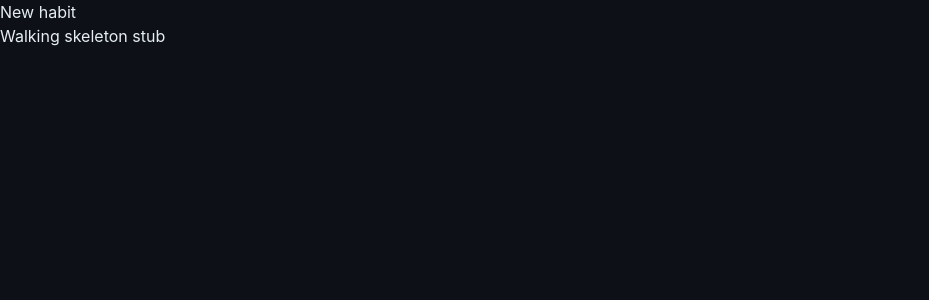
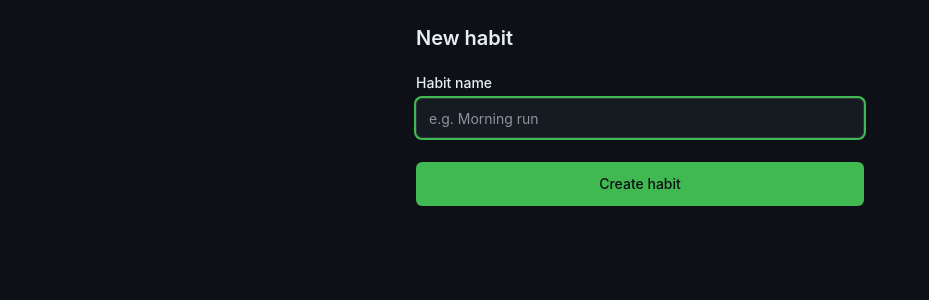
Before and after one commit to entr0phy4/habit-tracker, a React (Vite) app: page /habits/new in a window 1280 px wide. Shown: the top 300 px of the page, without its empty margins (0-929 px from the left). Built offline with nearby package versions, Linux system fonts and the light colour scheme.

Commit message:
feat(01-01): conectar Today y Create al walking skeleton
- Implementa hooks useTodayHabits, useToggleCompletion y useCreateHabit
- Añade TodayPage con lista, empty state, FAB y HabitRow con toggle
- HabitNewPage crea hábito diario y navega a Today; test de integración GREEN

```diff
--- /dev/null
+++ b/src/components/habits/FloatingAddButton.tsx
@@ -0,0 +1,19 @@
+import { Plus } from 'lucide-react';
+import { useNavigate } from 'react-router';
+import { Button } from '@/components/ui/button';
+
+export function FloatingAddButton() {
+  const navigate = useNavigate();
+
+  return (
+    <Button
+      type="button"
+      size="icon"
+      aria-label="Add habit"
+      className="fixed bottom-4 right-4 z-50 h-14 w-14 rounded-full shadow-lg"
+      onClick={() => navigate('/habits/new')}
+    >
+      <Plus className="h-6 w-6" />
+    </Button>
+  );
+}
--- /dev/null
+++ b/src/components/habits/HabitRow.tsx
@@ -0,0 +1,30 @@
+import { cn } from '@/lib/utils';
+import type { Habit } from '@/domain/types';
+
+interface HabitRowProps {
+  habit: Habit;
+  isCompleted: boolean;
+  onToggle: () => void;
+}
+
+export function HabitRow({ habit, isCompleted, onToggle }: HabitRowProps) {
+  return (
+    <button
+      type="button"
+      className={cn(
+        'flex min-h-11 w-full items-center rounded-lg border border-border px-4 py-3 text-left transition-transform active:scale-[0.98]',
+        isCompleted ? 'bg-muted' : 'bg-card hover:bg-[#1c2128]',
+      )}
+      onClick={() => onToggle()}
+    >
+      <span
+        className={cn(
+          'truncate text-sm',
+          isCompleted && 'text-muted-foreground line-through',
+        )}
+      >
+        {habit.name}
+      </span>
+    </button>
+  );
+}
--- /dev/null
+++ b/src/components/layout/AppShell.tsx
@@ -0,0 +1,17 @@
+import type { ReactNode } from 'react';
+
+interface AppShellProps {
+  title: string;
+  children: ReactNode;
+}
+
+export function AppShell({ title, children }: AppShellProps) {
+  return (
+    <div className="min-h-dvh bg-background text-foreground">
+      <header className="mx-auto flex w-full max-w-[480px] items-center px-4 py-6">
+        <h1 className="text-xl font-semibold">{title}</h1>
+      </header>
+      <main className="mx-auto w-full max-w-[480px] px-4 pb-16">{children}</main>
+    </div>
+  );
+}
--- /dev/null
+++ b/src/hooks/useCreateHabit.ts
@@ -0,0 +1,14 @@
+import { useCallback } from 'react';
+import type { Frequency, Habit } from '@/domain/types';
+import { habitRepository } from '@/infrastructure/habitRepository';
+
+export function useCreateHabit() {
+  const create = useCallback(
+    async (data: { name: string; frequency: Frequency }): Promise<Habit> => {
+      return habitRepository.create(data);
+    },
+    [],
+  );
+
+  return { create };
+}
--- /dev/null
+++ b/src/hooks/useTodayHabits.ts
@@ -0,0 +1,22 @@
+import { useLiveQuery } from 'dexie-react-hooks';
+import { getLocalDateString } from '@/domain/dates';
+import { isDueOnDate } from '@/domain/schedule';
+import { db } from '@/infrastructure/db';
+
+export function useTodayHabits() {
+  const today = getLocalDateString(new Date());
+
+  return useLiveQuery(async () => {
+    const habits = await db.habits
+      .filter((habit) => !habit.archived && isDueOnDate(habit.frequency, today))
+      .toArray();
+
+    const completions = await db.completions.where('date').equals(today).toArray();
+    const completedIds = new Set(completions.map((completion) => completion.habitId));
+
+    return habits.map((habit) => ({
+      habit,
+      isCompleted: completedIds.has(habit.id),
+    }));
+  }, [today]);
+}
--- /dev/null
+++ b/src/hooks/useToggleCompletion.ts
@@ -0,0 +1,12 @@
+import { useCallback } from 'react';
+import { getLocalDateString } from '@/domain/dates';
+import { completionRepository } from '@/infrastructure/completionRepository';
+
+export function useToggleCompletion() {
+  const toggle = useCallback(async (habitId: string, date?: string) => {
+    const targetDate = date ?? getLocalDateString(new Date());
+    await completionRepository.toggle(habitId, targetDate);
+  }, []);
+
+  return { toggle };
+}
--- a/src/pages/HabitNewPage.tsx
+++ b/src/pages/HabitNewPage.tsx
@@ -1,8 +1,55 @@
+import { type FormEvent, useState } from 'react';
+import { useNavigate } from 'react-router';
+import { Button } from '@/components/ui/button';
+import { Input } from '@/components/ui/input';
+import { Label } from '@/components/ui/label';
+import { AppShell } from '@/components/layout/AppShell';
+import { useCreateHabit } from '@/hooks/useCreateHabit';
+
 export function HabitNewPage() {
+  const navigate = useNavigate();
+  const { create } = useCreateHabit();
+  const [name, setName] = useState('');
+  const [error, setError] = useState<string | null>(null);
+
+  async function handleSubmit(event: FormEvent<HTMLFormElement>) {
+    event.preventDefault();
+    setError(null);
+
+    try {
+      await create({
+        name,
+        frequency: { type: 'daily' },
+      });
+      navigate('/');
+    } catch (submitError) {
+      setError(
+        submitError instanceof Error
+          ? submitError.message
+          : 'Enter a habit name to continue.',
+      );
+    }
+  }
+
   return (
-    <main>
-      <h1>New habit</h1>
-      <p>Walking skeleton stub</p>
-    </main>
+    <AppShell title="New habit">
+      <form className="flex flex-col gap-6" onSubmit={(event) => void handleSubmit(event)}>
+        <div className="flex flex-col gap-2">
+          <Label htmlFor="habit-name">Habit name</Label>
+          <Input
+            id="habit-name"
+            value={name}
+            onChange={(event) => setName(event.target.value)}
+            placeholder="e.g. Morning run"
+            maxLength={100}
+            autoFocus
+          />
+          {error ? <p className="text-sm text-destructive">{error}</p> : null}
+        </div>
+        <Button type="submit" size="lg" className="min-h-11">
+          Create habit
+        </Button>
+      </form>
+    </AppShell>
   );
 }
--- a/src/pages/TodayPage.tsx
+++ b/src/pages/TodayPage.tsx
@@ -1,8 +1,42 @@
+import { AppShell } from '@/components/layout/AppShell';
+import { FloatingAddButton } from '@/components/habits/FloatingAddButton';
+import { HabitRow } from '@/components/habits/HabitRow';
+import { useTodayHabits } from '@/hooks/useTodayHabits';
+import { useToggleCompletion } from '@/hooks/useToggleCompletion';
+
 export function TodayPage() {
+  const todayHabits = useTodayHabits();
+  const { toggle } = useToggleCompletion();
+
+  if (todayHabits === undefined) {
+    return null;
+  }
+
   return (
-    <main>
-      <h1>Today</h1>
-      <p>Walking skeleton stub</p>
-    </main>
+    <AppShell title="Today">
+      {todayHabits.length === 0 ? (
+        <div className="flex min-h-[50dvh] flex-col items-center justify-center text-center">
+          <h2 className="text-[28px] font-semibold">No habits due today</h2>
+          <p className="mt-2 max-w-sm text-sm text-muted-foreground">
+            Tap + to add your first habit and start building your routine.
+          </p>
+        </div>
+      ) : (
+        <ul className="flex flex-col gap-2 pb-12">
+          {todayHabits.map(({ habit, isCompleted }) => (
+            <li key={habit.id}>
+              <HabitRow
+                habit={habit}
+                isCompleted={isCompleted}
+                onToggle={() => {
+                  void toggle(habit.id);
+                }}
+              />
+            </li>
+          ))}
+        </ul>
+      )}
+      <FloatingAddButton />
+    </AppShell>
   );
 }
```
Also changed, not shown: 1 other file (tests, documents, lock files or other folders).
